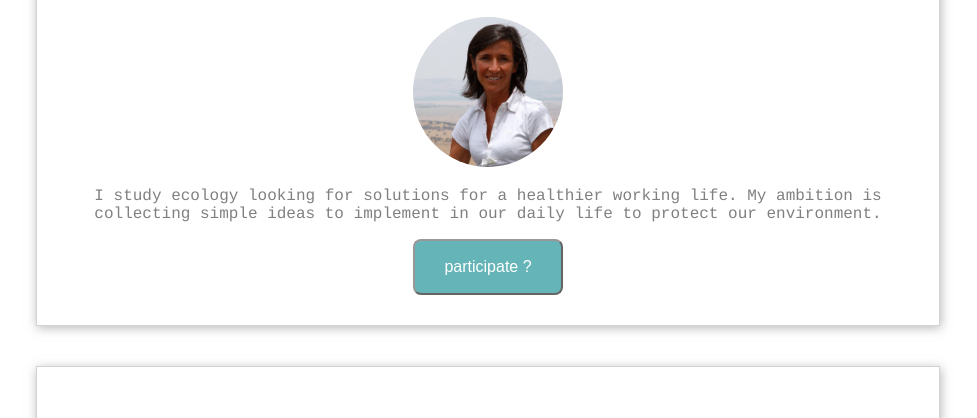
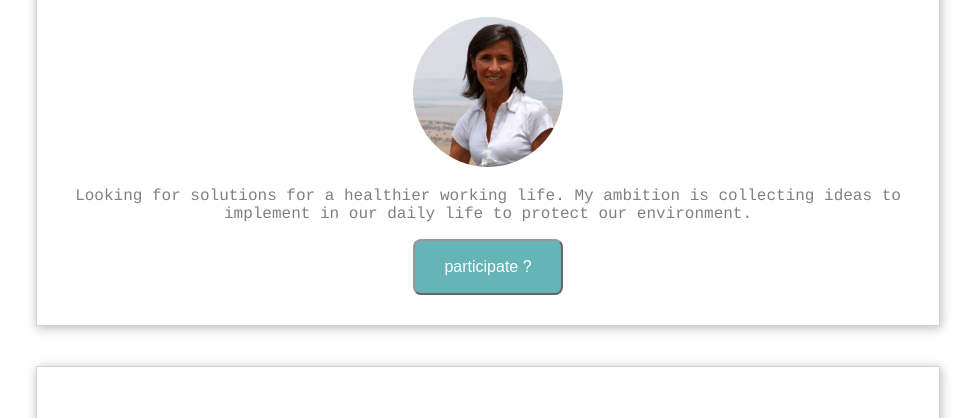
Before and after one commit to mpschm/profile, a plain HTML site: page index.html in a window 1280 px wide. Shown: the part 211-629 px from the top of the page, without its empty margins (152-1129 px from the left). Drawn offline with Linux system fonts and the light colour scheme.

Commit message:
Update index.html

```diff
--- a/index.html
+++ b/index.html
@@ -16,7 +16,7 @@
       <h1>Marie-Pierre's Speaking !</h1>
       <h2>I am an Entrepreneur Fishing for Green Actions</h2>
       <img class="img-circle" src="images/mariepierre.jpg" alt="">
-      <p class="text-font">I study ecology looking for solutions for a healthier working life. My ambition is collecting simple ideas to implement in our daily life to protect our environment.</p>
+      <p class="text-font">Looking for solutions for a healthier working life. My ambition is collecting ideas to implement in our daily life to protect our environment.</p>
       <button>
         <p id="btn">participate ?</p>
       </button>
```
